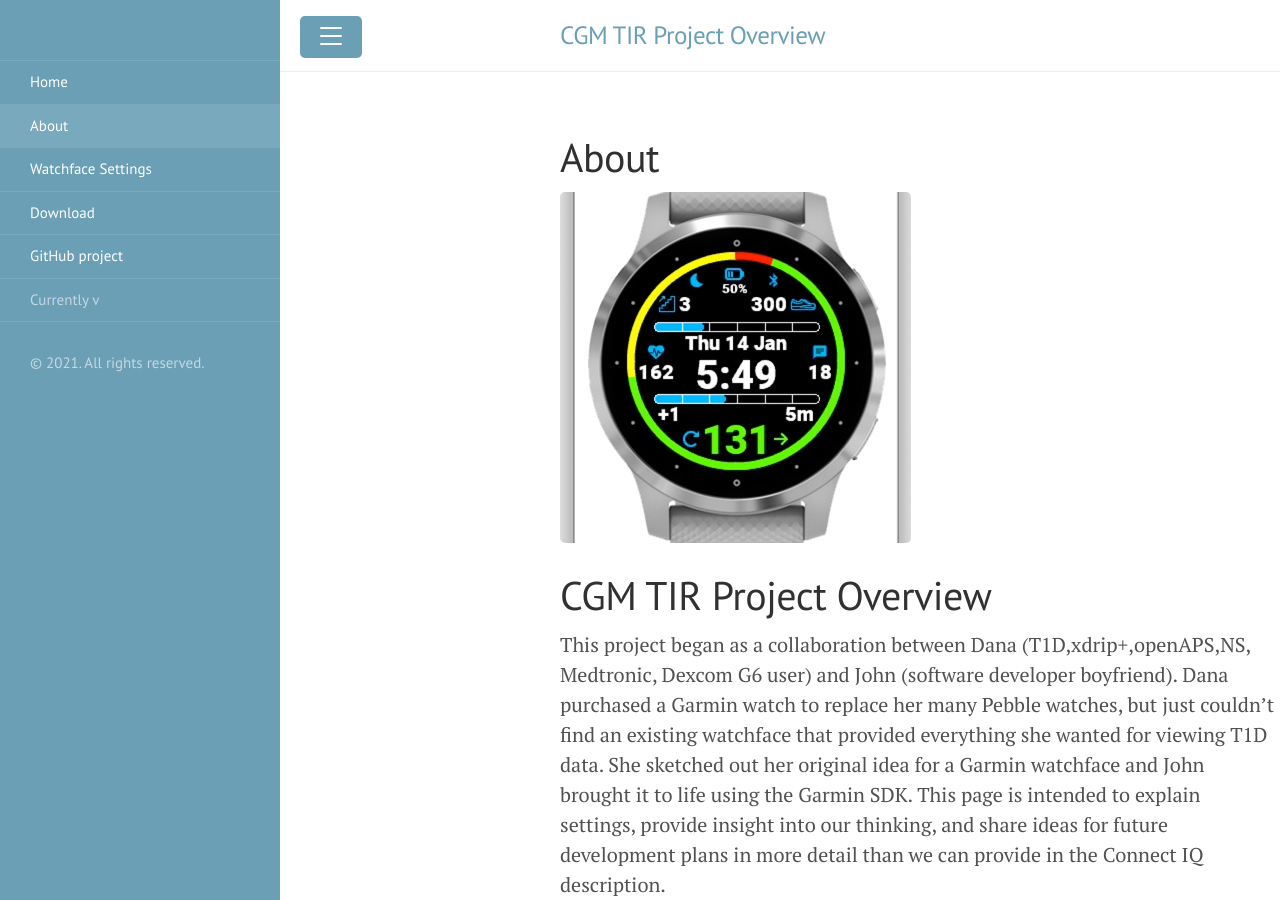
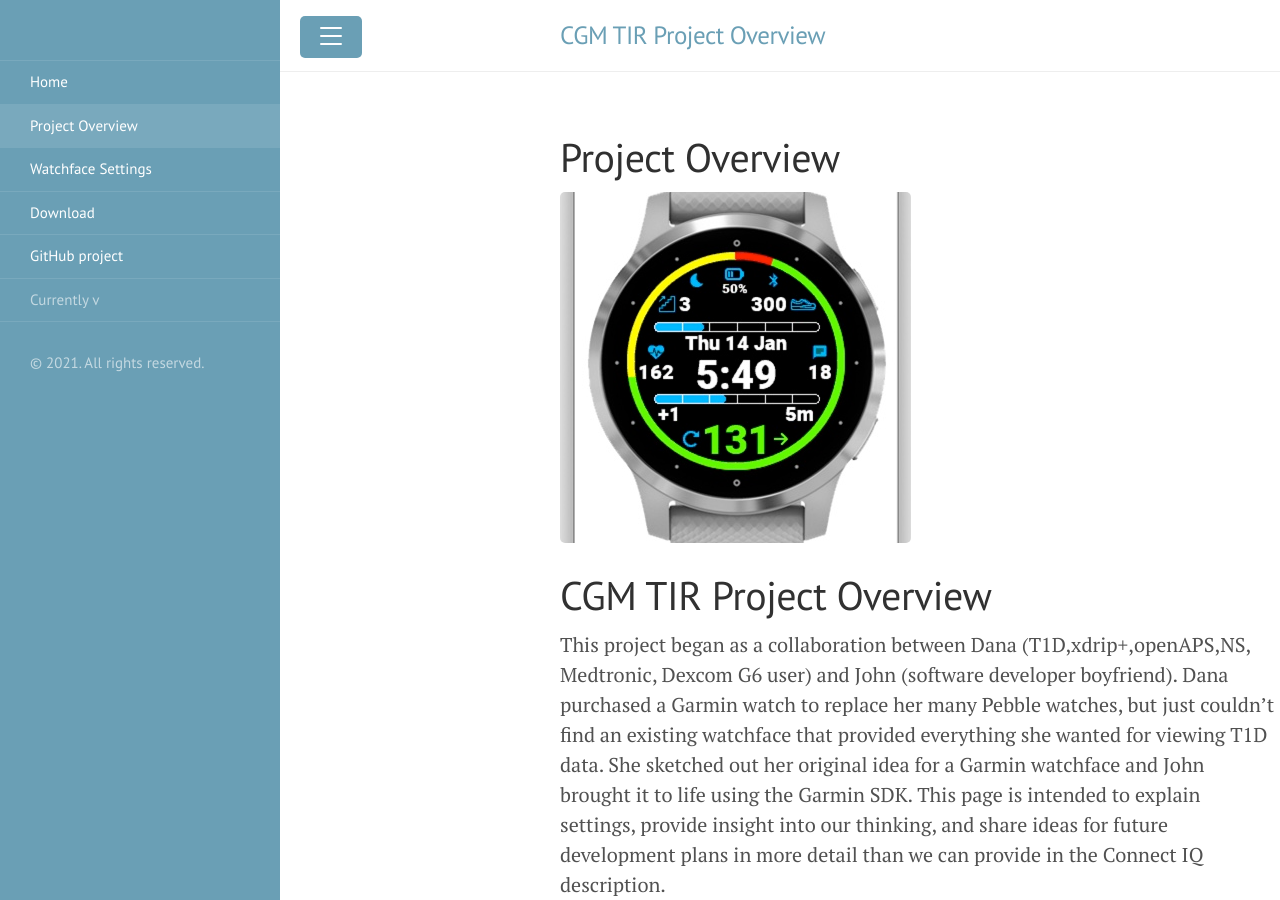
Before and after one commit to SturdiPancreas/CGM-TIR-watch, a Jekyll site: the page built from index.md, in a window 1280 px wide and 900 px high. Built offline with Jekyll 4.4.1, drawn with Linux system fonts in a browser that asks for light colours; a script that is not in the unit is left out.

Commit message:
Update index.md

```diff
--- a/index.md
+++ b/index.md
@@ -1,6 +1,6 @@
 ---
 layout: page
-title: About
+title: Project Overview
 ---
 
 ![CoverImage](images/CoverImage.png)
```
